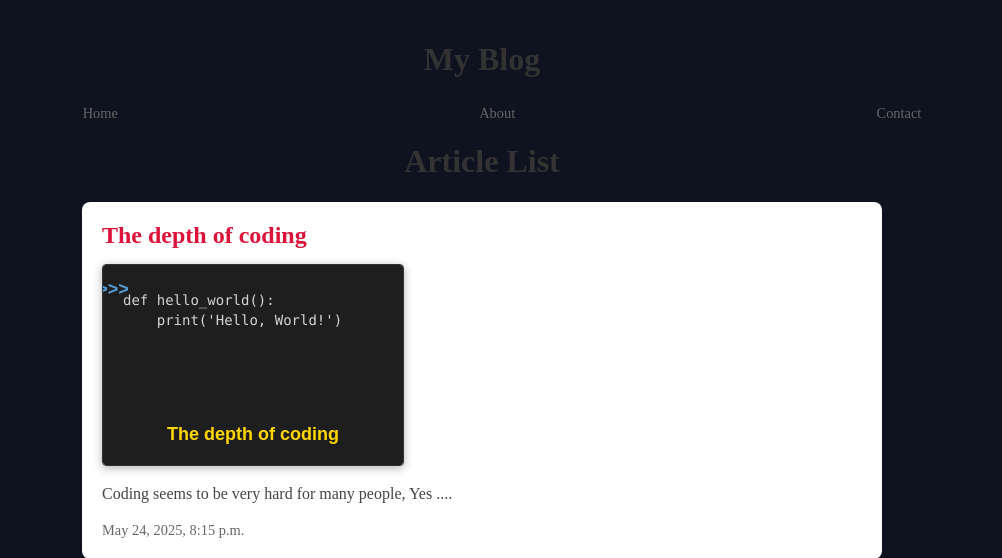
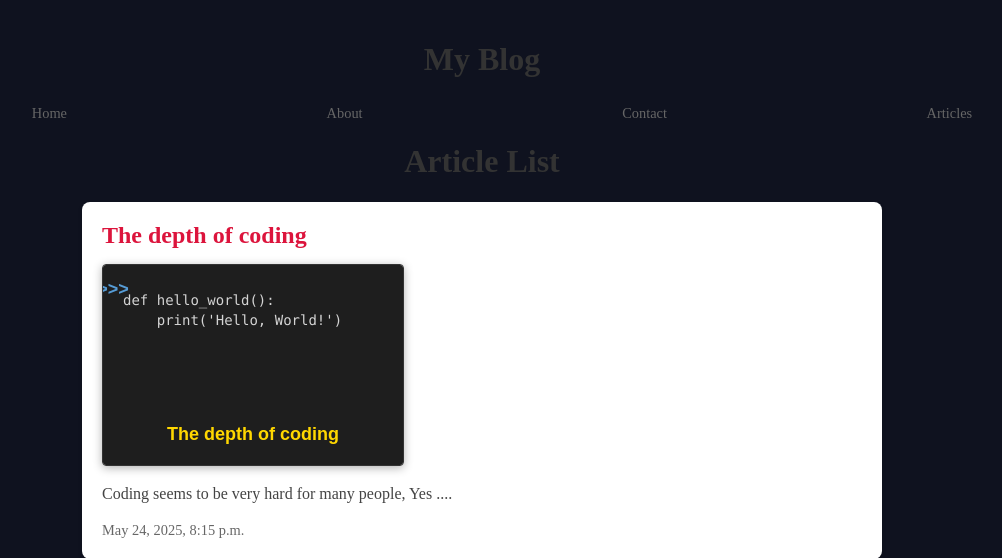
Before and after one commit to mohashyne/my_blog, a Django app: page /articles/ in a window 1280 px wide. Shown: the top 558 px of the page, without its empty margins (158-1160 px from the left). Run offline with Django 5.2, Linux system fonts and the light colour scheme; data comes from the database, SQL or seed files in the repository.

Commit message:
url tag_names for easy access to slug and namespacing  in articles url

```diff
--- a/articles/templates/articles/article_list.html
+++ b/articles/templates/articles/article_list.html
@@ -5,7 +5,7 @@
 <div class="articles">
     {% for article in articles %}
    <div class="article-card">
-    <a href="{% url 'articles:article_details' %}"><h2>{{ article.title }}</h2></a>
+    <a href="{% url 'articles:article_details'  slug=article.slug %}"><h2>{{ article.title }}</h2></a>
     <canvas class="article-cover" width="300" height="200"></canvas>
     <p>{{ article.snippet }}</p>
     <li>{{ article.date }}</li>
--- a/articles/views.py
+++ b/articles/views.py
@@ -13,5 +13,4 @@ def article_list(request):
 
 
 def article_details(request, slug):
-    articles_details = Article.slug
-    return render(request, 'articles/article_details.html', {'articles_details': articles_details})
+    return render(request, 'articles/article_details.html')
--- a/templates/base_layout.html
+++ b/templates/base_layout.html
@@ -15,6 +15,7 @@
             <a href="http://"><li>Home</li> </a>
             <a href="http://"><li>About</li></a>
             <a href="http://"> <li>Contact</li></a>
+             <a href="#"> <li>Articles</li></a>
         </ul>
     </nav>
 </header>
```
